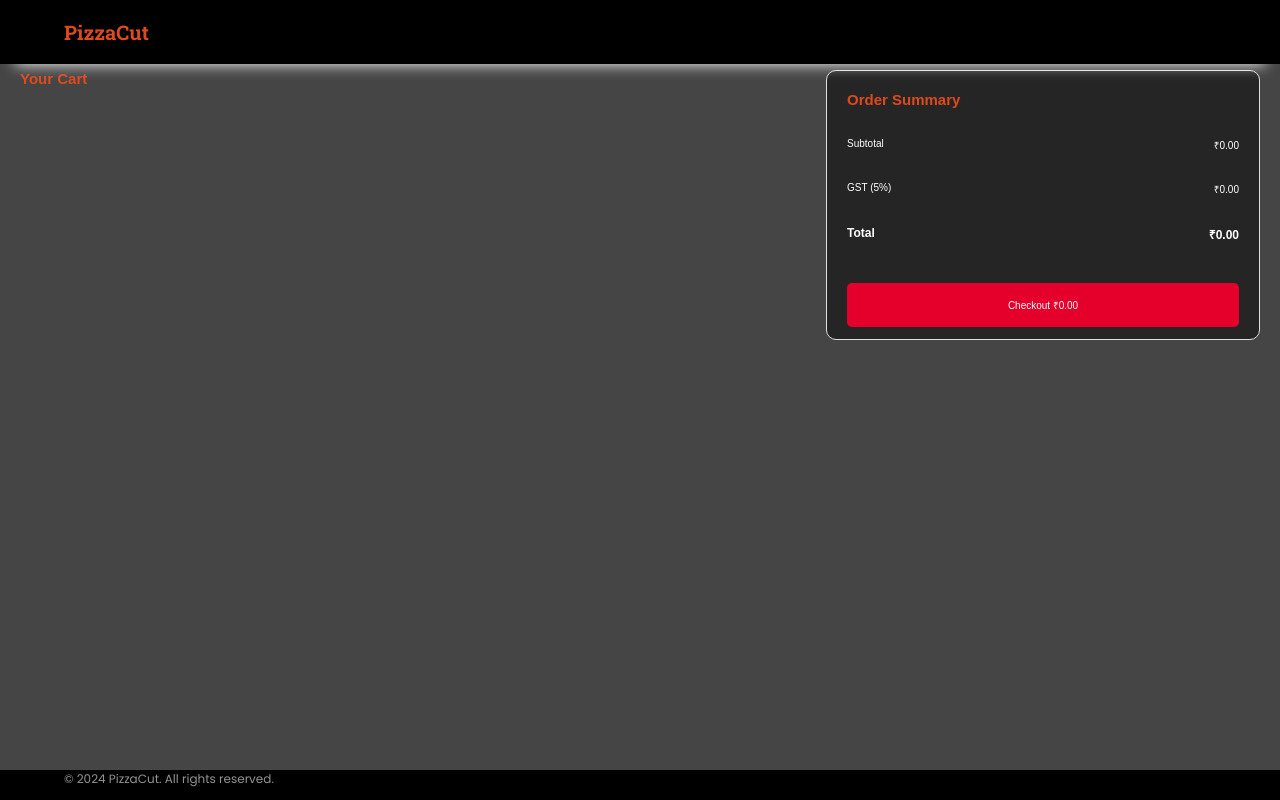
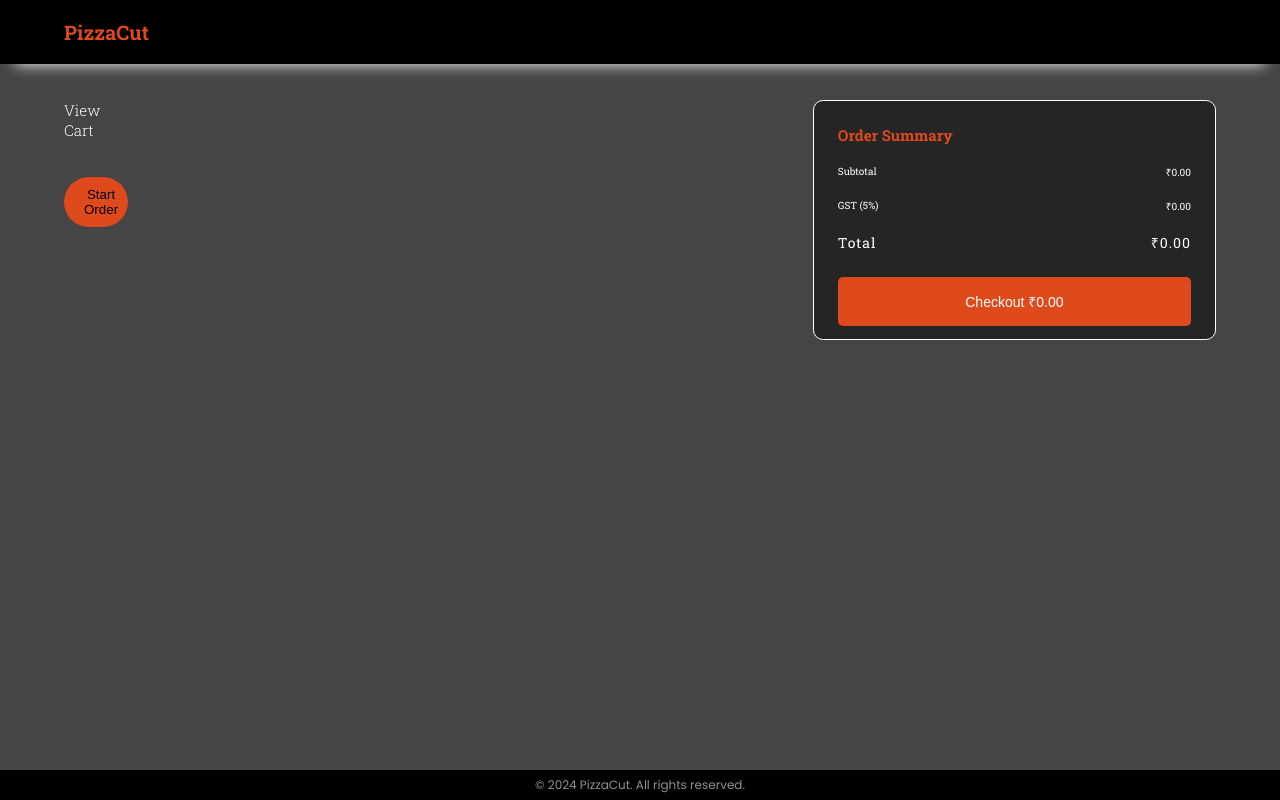
Before and after one commit to bgadkane27/Pizza-App, a React (Vite) app: page /cart in a window 1280 px wide. Built offline with nearby package versions, Linux system fonts and the light colour scheme; a web font is replaced by a local one.

Commit message:
cart page added

```diff
--- a/src/App.css
+++ b/src/App.css
@@ -95,7 +95,7 @@ a {
   background-color: var(--head-color);
   border-radius: 10rem;
   cursor: pointer;
-  transition: all .3s linear;
+  transition: all 0.3s linear;
 }
 
 .main-btn:hover {
@@ -103,13 +103,14 @@ a {
   background-color: #f83e05;
 }
 
-.cart-btn{
+.cart-btn {
   margin: 1rem 0;
   padding: 1rem 2rem;
   border: none;
   border-radius: 10rem;
   cursor: pointer;
-
+  background: var(--head-color);
+  background-color: var(--head-color);
   display: flex;
   align-items: center;
 }
@@ -155,7 +156,6 @@ li a {
   background-position: center;
   background-size: cover;
 
-
   .hero-heahing {
     font-size: 6.4rem;
     font-weight: 900;
@@ -182,8 +182,8 @@ li a {
     font-weight: 800;
   }
 
-  p{
-    letter-spacing: .1rem;
+  p {
+    letter-spacing: 0.1rem;
   }
 
   .grid {
@@ -191,60 +191,59 @@ li a {
   }
 
   .pizza-card {
-    width:25rem;
+    width: 25rem;
     max-width: 25rem;
     position: relative;
     padding: 1.2rem;
     text-align: left;
     border: 1px solid var(--para-color);
-    border-radius: .5rem;
-    -webkit-border-radius: .5rem;
-    -moz-border-radius: .5rem;
-    -ms-border-radius: .5rem;
-    -o-border-radius: .5rem;
+    border-radius: 0.5rem;
+    -webkit-border-radius: 0.5rem;
+    -moz-border-radius: 0.5rem;
+    -ms-border-radius: 0.5rem;
+    -o-border-radius: 0.5rem;
   }
 
-  .main-image{
+  .main-image {
     display: flex;
     align-items: center;
     justify-content: center;
   }
 
-  img{
+  img {
     width: 100%;
     height: auto;
-    border-radius: .5rem;
-    -webkit-border-radius: .5rem;
-    -moz-border-radius: .5rem;
-    -ms-border-radius: .5rem;
-    -o-border-radius: .5rem;
+    border-radius: 0.5rem;
+    -webkit-border-radius: 0.5rem;
+    -moz-border-radius: 0.5rem;
+    -ms-border-radius: 0.5rem;
+    -o-border-radius: 0.5rem;
   }
 
   .pizza-info {
     font-size: 1.2rem;
-    letter-spacing: .1rem;
-    padding: .5rem 0;
+    letter-spacing: 0.1rem;
+    padding: 0.5rem 0;
   }
 
-  .pizza-category{
+  .pizza-category {
     display: flex;
     align-items: start;
 
-    p{
+    p {
       display: flex;
       align-items: center;
       color: var(--para-color);
     }
-
   }
 
-  .cart-bttn{
+  .cart-bttn {
     display: flex;
     text-align: center;
   }
 
-  .title{
-    padding-top: .5rem;
+  .title {
+    padding-top: 0.5rem;
     color: var(--para-color);
     font-weight: 400;
     display: flex;
@@ -273,7 +272,7 @@ li a {
   }
 
   .container::before {
-    content: '';
+    content: "";
     position: absolute;
     top: 0;
     left: 0;
@@ -286,7 +285,6 @@ li a {
     z-index: -1;
     -webkit-filter: blur(12px);
   }
-
 }
 
 .thanks-section {
@@ -310,17 +308,17 @@ li a {
 
   .title {
     background: #4565cf;
-    border-radius: .5rem;
-    -webkit-border-radius: .5rem;
-    -moz-border-radius: .5rem;
-    -ms-border-radius: .5rem;
-    -o-border-radius: .5rem;
+    border-radius: 0.5rem;
+    -webkit-border-radius: 0.5rem;
+    -moz-border-radius: 0.5rem;
+    -ms-border-radius: 0.5rem;
+    -o-border-radius: 0.5rem;
   }
 
   .subtitle {
     margin-bottom: 1.2rem;
     font-size: 1.4rem;
-    letter-spacing: .1rem;
+    letter-spacing: 0.1rem;
   }
 
   .back-btn {
@@ -332,8 +330,7 @@ li a {
   }
 }
 
-
-footer{
+footer {
   position: fixed;
   bottom: 0;
   left: 0;
@@ -343,37 +340,37 @@ footer{
   background: #000;
   background-color: #000;
   box-shadow: var(--para-color) 0px 1.5rem 1.5rem -1.5rem;
-}
-.section-footer{
-  width: 100%;
-  background: #000;
+  display: flex;
+  align-items: center;
+  text-align: center;
 
-  p{
+  p {
     font-size: 1.2rem;
     color: #929292;
   }
-
 }
 
-
-@media (max-width: 48rem){
-
-  html{
+@media (max-width: 48rem) {
+  html {
     font-size: 56.25%;
   }
-  .grid{
+  .grid {
     grid-template-columns: repeat(2, 1fr);
   }
 }
 
-.cart-container {
+.cart-section {
+  width: 100%;
+  height: auto;
+  margin-top: 10rem;
+  margin-bottom: 3rem;
+
   display: flex;
   justify-content: space-between;
-  padding: 20px;
-  margin-top: 5rem;
-  margin-bottom: 3rem;
-  height: auto;
-  font-family: Arial, sans-serif;
+
+  .cart-btn {
+    margin-top: 0;
+  }
 }
 
 .cart-left {
@@ -383,12 +380,33 @@ footer{
 .cart-right {
   width: 35%;
   height: auto;
-  max-height: 270px;
-  border: 1px solid #e0e0e0;
-  padding: 20px;
-  margin-bottom: .5rem;
-  border-radius: 10px;
+  max-height: 24rem;
+  background: #252525;
   background-color: #252525;
+  border: 0.1rem solid var(--para-color);
+  padding: 2.4rem;
+  border-radius: 1rem;
+  -webkit-border-radius: 1rem;
+  -moz-border-radius: 1rem;
+  -ms-border-radius: 1rem;
+  -o-border-radius: 1rem;
+}
+
+.cart-head {
+  padding-bottom: 1.2rem;
+  color: var(--para-color);
+  font-weight: 300;
+}
+
+/* .cart-error{
+  padding: 1rem 0;
+} */
+
+.name-cart {
+  margin-top: -.3rem;
+  padding: 0 1rem;
+  color: var(--para-color);
+  font-size: 1.2rem;
 }
 
 .cart-items {
@@ -404,62 +422,48 @@ footer{
 }
 
 .cart-item-image {
-  width: 100px;
-  height: 100px;
-  margin-right: 20px;
+  width: 150px;
+  height: auto;
+  margin-right: 30px;
+  border-radius: .5rem;
+  -webkit-border-radius: .5rem;
+  -moz-border-radius: .5rem;
+  -ms-border-radius: .5rem;
+  -o-border-radius: .5rem;
 }
 
 .cart-item-details {
   display: flex;
   flex-direction: column;
   justify-content: space-between;
+  gap: 1rem;
 }
 
 .cart-item-controls {
   display: flex;
   align-items: center;
-  margin-bottom: 10px;
+  justify-content: center;
+  margin-bottom: .2rem;
 }
 
 .cart-item-controls button {
-  background-color: #e0e0e0;
+  background-color: var(--para-color);
   border: none;
   padding: 5px;
   margin: 0 10px;
   cursor: pointer;
+  display: flex;
+  border-radius: .5rem;
+  -webkit-border-radius: .5rem;
+  -moz-border-radius: .5rem;
+  -ms-border-radius: .5rem;
+  -o-border-radius: .5rem;
 }
 
 .cart-item-price {
-  font-weight: bold;
-}
-
-.remove-item {
-  background: none;
-  color: red;
-  cursor: pointer;
-  border: none;
-  text-decoration: underline;
-}
-
-.remove-all {
-  background: none;
-  color: red;
-  cursor: pointer;
-  border: none;
-  text-decoration: underline;
-  margin-top: 10px;
-}
-
-.summary-item {
-  display: flex;
-  justify-content: space-between;
-  margin-bottom: 10px;
-  margin-top: 3rem;
-}
-
-.total {
-  font-weight: bold;
-  font-size: 1.2rem;
+  padding: 0 1rem;
+  letter-spacing: .2rem;
+  font-weight: 500;
 }
 
 .extras {
@@ -472,18 +476,68 @@ footer{
   margin-bottom: 10px;
 }
 
+.remove-item {
+  text-align: left;
+  background: none;
+  color: var(--head-color);
+  cursor: pointer;
+  border: none;
+  /* text-decoration: underline; */
+}
+
+.remove-all {
+  background: none;
+  color: rgb(250, 107, 107);
+  cursor: pointer;
+  border: none;
+  text-decoration: underline;
+  margin-top: 10px;
+}
+
+.summary-item {
+  display: flex;
+  justify-content: space-between;
+  margin-top: 2rem;
+  margin-bottom: 0.5rem;
+}
+
+.total {
+  font-weight: 400;
+  font-size: 1.4rem;
+  letter-spacing: 0.1rem;
+}
+
 .checkout-btn {
   width: 100%;
-  background-color: #e4002b;
-  color: white;
-  padding: 15px;
-  margin-top: 3rem;
+  background-color: var(--head-color);
+  color: var(--para-color);
+  padding: 1.5rem;
+  margin-top: 2rem;
   border: none;
   cursor: pointer;
-  font-size: 1rem;
-  border-radius: 5px;
+  font-size: 1.4rem;
+  border-radius: 0.5rem;
+  -webkit-border-radius: 0.5rem;
+  -moz-border-radius: 0.5rem;
+  -ms-border-radius: 0.5rem;
+  -o-border-radius: 0.5rem;
 }
 
 .checkout-btn:hover {
-  background-color: #d00025;
+  background: #f83e05;
+  background-color: #f83e05;
 }
+
+.item-quantity{
+  font-size: 1.2rem;
+}
+
+.start{
+  display: flex;
+  flex-direction: column;
+  margin-top: 1rem;
+
+  .cart-btn{
+    margin-top: 1.5rem;
+  }
+}
--- a/src/pages/Cart.jsx
+++ b/src/pages/Cart.jsx
@@ -1,13 +1,24 @@
 import React, { useState } from "react";
-import { useLocation } from "react-router-dom";
+import { useLocation, useNavigate} from "react-router-dom";
 import { FaPlus, FaMinus } from "react-icons/fa";
+import { motion } from "framer-motion";
+import { RiDeleteBinFill } from "react-icons/ri";
+
+
+const pageVariants = {
+  initial: { opacity: 0, x: -100 },
+  in: { opacity: 1, x: 0 },
+  out: { opacity: 0, x: 100 },
+};
+
+const pageTransition = { duration: 0.5 };
 
 function Cart() {
   const location = useLocation();
-  const [cart, setCart] = useState(location.state?.cart || []); // Cart items from state
-  const [errorMessage, setErrorMessage] = useState(""); // Error message if no items in the cart
+  const navigate = useNavigate();
+  const [cart, setCart] = useState(location.state?.cart || []);
+  const [errorMessage, setErrorMessage] = useState("");
 
-  // Function to update the quantity of an item in the cart
   const updateQuantity = (id, action) => {
     const updatedCart = cart.map((item) => {
       if (item.id === id) {
@@ -24,57 +35,87 @@ function Cart() {
     setCart(updatedCart);
   };
 
-  // Function to remove an item from the cart
   const removeItem = (id) => {
     const updatedCart = cart.filter((item) => item.id !== id);
     setCart(updatedCart);
     if (updatedCart.length === 0) {
-      setErrorMessage("No items in the cart.");
+      setErrorMessage(<span style={{ fontSize: '1.4rem', color: '#fff' }}>
+        No item present in the cart.
+      </span>);
     }
   };
 
-  // Function to remove all items from the cart
   const removeAllItems = () => {
     setCart([]);
-    setErrorMessage("No items in the cart.");
+    setErrorMessage(<span style={{ fontSize: '1.4rem', color: '#fff' }}>
+      No item present in the cart.
+    </span>);
   };
 
-  // Calculate subtotal
-  const subtotal = cart.reduce((total, item) => total + item.price * item.quantity, 0);
+  const handleRedirectToOrders = () => {
+    navigate("/order");
+  };
 
-  // GST calculation (5%)
+  const subtotal = cart.reduce(
+    (total, item) => total + item.price * item.quantity,
+    0
+  );
+
   const gst = (subtotal * 0.05).toFixed(2);
 
-  // Total amount (subtotal + GST)
   const total = (subtotal + parseFloat(gst)).toFixed(2);
 
   return (
-    <section className="cart-container">
+    <section className="cart-section container">
+      <motion.div
+      initial="initial"
+      animate="in"
+      exit="out"
+      variants={pageVariants}
+      transition={pageTransition}
+      >
         <div className="cart-left">
-        <h2>Your Cart</h2>
+          <h2 className="cart-head">View Cart</h2>
           {cart.length === 0 ? (
+            <div className="start">
             <p>{errorMessage}</p>
+            <button className="cart-btn" onClick={handleRedirectToOrders}>
+              Start Order
+            </button>
+          </div>
           ) : (
             <div className="cart-items">
               {cart.map((item) => (
                 <div className="cart-item" key={item.id}>
-                <img src={item.image} alt={item.name} className="cart-item-image" />
+                  <img
+                    src={item.image}
+                    alt={item.name}
+                    className="cart-item-image"
+                  />
                   <div className="cart-item-details">
-                  <h3>{item.name}</h3>
+                    <p className="name-cart">{item.name}</p>
                     <div className="cart-item-controls">
-                    <button onClick={() => updateQuantity(item.id, "decrease")}>
-                      <FaMinus />
+                      <button
+                        onClick={() => updateQuantity(item.id, "decrease")}
+                      >
+                        <FaMinus style={{color: "#df4a1c"}} />
                       </button>
-                    <span>{item.quantity}</span>
-                    <button onClick={() => updateQuantity(item.id, "increase")}>
-                      <FaPlus />
+                      <span className="item-quantity">{item.quantity}</span>
+                      <button
+                        onClick={() => updateQuantity(item.id, "increase")}
+                      >
+                        <FaPlus style={{color: "#df4a1c"}}/>
                       </button>
                     </div>
                     <p className="cart-item-price">
                       ₹{(item.price * item.quantity).toFixed(2)}
                     </p>
-                  <button className="remove-item" onClick={() => removeItem(item.id)}>
-                    Remove
+                    <button
+                      className="remove-item name-cart"
+                      onClick={() => removeItem(item.id)}
+                    >
+                      <RiDeleteBinFill style={{marginRight: ".5rem", fontSize: "2rem", paddingTop: ".2rem"}} />
+                      {/* Remove */}
                     </button>
                   </div>
                 </div>
@@ -82,13 +123,20 @@ function Cart() {
             </div>
           )}
           {cart.length > 0 && (
-          <button className="remove-all" onClick={removeAllItems}>
-            Remove All
+            <button className="cart-btn" onClick={removeAllItems}>
+             <RiDeleteBinFill style={{marginRight: ".5rem"}} /> Remove All
             </button>
           )}
         </div>
+        </motion.div>
 
-      <div className="cart-right">
+        <motion.div className="cart-right"
+          initial="initial"
+          animate="in"
+          exit="out"
+          variants={pageVariants}
+          transition={pageTransition}
+        >
           <h2>Order Summary</h2>
           <div className="summary-item">
             <span>Subtotal</span>
@@ -102,10 +150,8 @@ function Cart() {
             <span>Total</span>
             <span>₹{total}</span>
           </div>
-        <button className="checkout-btn">
-          Checkout ₹{total}
-        </button>
-      </div>
+          <button className="checkout-btn">Checkout ₹{total}</button>
+        </motion.div>
     </section>
   );
 }
--- a/src/pages/Order.jsx
+++ b/src/pages/Order.jsx
@@ -1,5 +1,5 @@
 import React, { useState } from "react";
-import { motion } from "framer-motion";
+import { delay, motion } from "framer-motion";
 import { useNavigate } from "react-router-dom";
 import pizzainfo from "../api/pizzadata.json";
 import { FaSquareCaretUp, FaWhiskeyGlass } from "react-icons/fa6";
@@ -13,34 +13,30 @@ const pageVariants = {
 const pageTransition = { duration: 0.5 };
 
 function Order() {
-  const [cart, setCart] = useState([]); // Track items in the cart
+  const [cart, setCart] = useState([]);
   const [errorMessage, setErrorMessage] = useState("");
   const navigate = useNavigate();
 
-  // Function to add pizza to the cart
   const addToCart = (pizza) => {
-    setErrorMessage(""); // Clear any error messages
+    setErrorMessage("");
     const existingItem = cart.find((item) => item.id === pizza.id);
 
     if (existingItem) {
-      // If the pizza is already in the cart, increase its quantity
       setCart(
         cart.map((item) =>
           item.id === pizza.id ? { ...item, quantity: item.quantity + 1 } : item
         )
       );
     } else {
-      // If the pizza is not in the cart, add it with a quantity of 1
       setCart([...cart, { ...pizza, quantity: 1 }]);
     }
   };
 
-  // Function to view the cart
   const viewCart = () => {
     if (cart.length === 0) {
-      setErrorMessage("No item added to the cart.");
+      setErrorMessage("Kindly add at least one pizza to view cart");
     } else {
-      navigate("/cart", { state: { cart } }); // Pass the cart state when navigating
+      navigate("/cart", { state: { cart } });
     }
   };
 
@@ -58,7 +54,7 @@ function Order() {
           <div className="grid grid-four--cols">
             {pizzainfo.map((pizza) => {
               const { id, name, price, image, category } = pizza;
-              const cartItem = cart.find((item) => item.id === id); // Check if pizza is in the cart
+              const cartItem = cart.find((item) => item.id === id);
 
               return (
                 <div className="pizza-card" key={id}>
@@ -82,10 +78,17 @@ function Order() {
                     <span className="pizza-info">Price: </span>
                     {price}
                   </p>
-                  <p>Lorem ipsum dolor sit amet consectetur adipisicing elit.</p>
+                  <p>
+                    Lorem ipsum dolor sit amet consectetur adipisicing elit.
+                  </p>
                   <div className="cart-bttn">
-                    <button className="cart-btn" onClick={() => addToCart(pizza)}>
-                      {cartItem ? `Quantity: ${cartItem.quantity}` : "Add to Cart"}
+                    <button
+                      className="cart-btn"
+                      onClick={() => addToCart(pizza)}
+                    >
+                      {cartItem
+                        ? `Quantity: ${cartItem.quantity}`
+                        : "Add to Cart"}
                       <FaWhiskeyGlass style={{ marginLeft: ".8rem" }} />
                     </button>
                   </div>
@@ -94,7 +97,8 @@ function Order() {
             })}
           </div>
         </div>
-
+        <br />
+        {/* <br />     */}
         {errorMessage && <p className="error">{errorMessage}</p>}
 
         <button className="btn main-btn" onClick={viewCart}>
```
Lines whose indentation alone changed are shown as unchanged.
